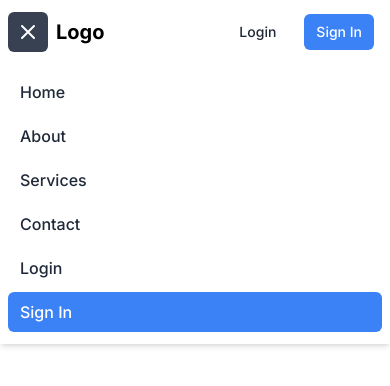
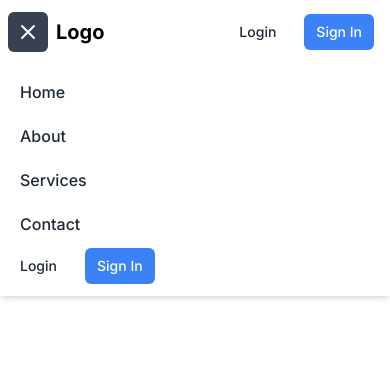
Before and after one commit to alamin-cse44/next-auth-app, a Next.js app: page / in a window 390 px wide. Both pictures are taken after a click on the button "Open main menu". Shown: the top 386 px of the page. Built offline with nearby package versions, Linux system fonts and the light colour scheme; no server answers.

Commit message:
Add: provider context & secret key

```diff
--- a/src/app/about/page.jsx
+++ b/src/app/about/page.jsx
@@ -1,11 +1,15 @@
-import React from 'react';
+import React from "react";
+import { getServerSession } from "next-auth";
+import { authOptions } from "../api/auth/[...nextauth]/route";
 
-const Page = () => {
-    return (
-        <div>
-            <h2>About us page!</h2>
-        </div>
-    );
+const Page = async () => {
+  const session = await getServerSession(authOptions);
+  console.log("about page session: ", session);
+  return (
+    <div>
+      <h2>About us page!</h2>
+    </div>
+  );
 };
 
 export default Page;
--- a/src/app/api/auth/[...nextauth]/route.js
+++ b/src/app/api/auth/[...nextauth]/route.js
@@ -1,7 +1,8 @@
 import nextAuth from "next-auth";
 import CredentialsProvider from "next-auth/providers/credentials";
 
-const handler = nextAuth({
+export const authOptions = {
+  secret: process.env.NEXT_PUBLIC_AUTH_SECRET,
   session: {
     strategy: "jwt",
   },
@@ -37,7 +38,9 @@ const handler = nextAuth({
       },
     }),
   ],
-});
+};
+
+const handler = nextAuth(authOptions);
 
 const users = [
   { id: 1, email: "a@gmail.com" },
--- a/src/app/components/Navbar.js
+++ b/src/app/components/Navbar.js
@@ -1,10 +1,13 @@
 "use client";
 
+import { useSession } from "next-auth/react";
 import Link from "next/link";
 import React, { useState } from "react";
 
 const Navbar = () => {
   const [isOpen, setIsOpen] = useState(false);
+  const session = useSession();
+  console.log("session", session?.data?.user?.email);
 
   const toggleMenu = () => {
     setIsOpen(!isOpen);
@@ -88,6 +91,7 @@ const Navbar = () => {
               </Link>
             </div>
           </div>
+          {!session?.data?.user ? (
             <div className="flex items-center">
               <Link
                 href="/login"
@@ -102,6 +106,14 @@ const Navbar = () => {
                 Sign In
               </Link>
             </div>
+          ) : (
+            <Link
+              href="/"
+              className="ml-4 bg-blue-500 text-white px-3 py-2 rounded-md text-sm font-medium hover:bg-blue-600"
+            >
+              Logout
+            </Link>
+          )}
         </div>
       </div>
       {/* Mobile Menu */}
@@ -132,18 +144,29 @@ const Navbar = () => {
             >
               Contact
             </Link>
+            {!session?.data?.user ? (
+              <div className="flex items-center">
                 <Link
                   href="/login"
-              className="text-gray-800 hover:text-gray-600 block px-3 py-2 rounded-md text-base font-medium"
+                  className="text-gray-800 hover:text-gray-600 px-3 py-2 rounded-md text-sm font-medium"
                 >
                   Login
                 </Link>
                 <Link
                   href="/signin"
-              className="bg-blue-500 text-white block px-3 py-2 rounded-md text-base font-medium hover:bg-blue-600"
+                  className="ml-4 bg-blue-500 text-white px-3 py-2 rounded-md text-sm font-medium hover:bg-blue-600"
                 >
                   Sign In
                 </Link>
+              </div>
+            ) : (
+              <Link
+                href="/"
+                className="ml-4 bg-blue-500 text-white px-3 py-2 rounded-md text-sm font-medium hover:bg-blue-600"
+              >
+                Logout
+              </Link>
+            )}
           </div>
         </div>
       )}
--- a/src/app/layout.js
+++ b/src/app/layout.js
@@ -1,5 +1,6 @@
 import { Inter } from "next/font/google";
 import "./globals.css";
+import AuthProvider from "./services/AuthProvider";
 
 const inter = Inter({ subsets: ["latin"] });
 
@@ -11,7 +12,11 @@ export const metadata = {
 export default function RootLayout({ children }) {
   return (
     <html lang="en">
-      <body className={inter.className}>{children}</body>
+      <body className={inter.className}>
+        <AuthProvider>
+          <main>{children}</main>
+        </AuthProvider>
+      </body>
     </html>
   );
 }
--- /dev/null
+++ b/src/app/services/AuthProvider.jsx
@@ -0,0 +1,13 @@
+"use client"
+
+import {SessionProvider} from "next-auth/react";
+
+const AuthProvider = ({ children }) => {
+  return (
+    <SessionProvider>
+      {children}
+    </SessionProvider>
+  )
+};
+
+export default AuthProvider;
```
Lines whose indentation alone changed are shown as unchanged.
